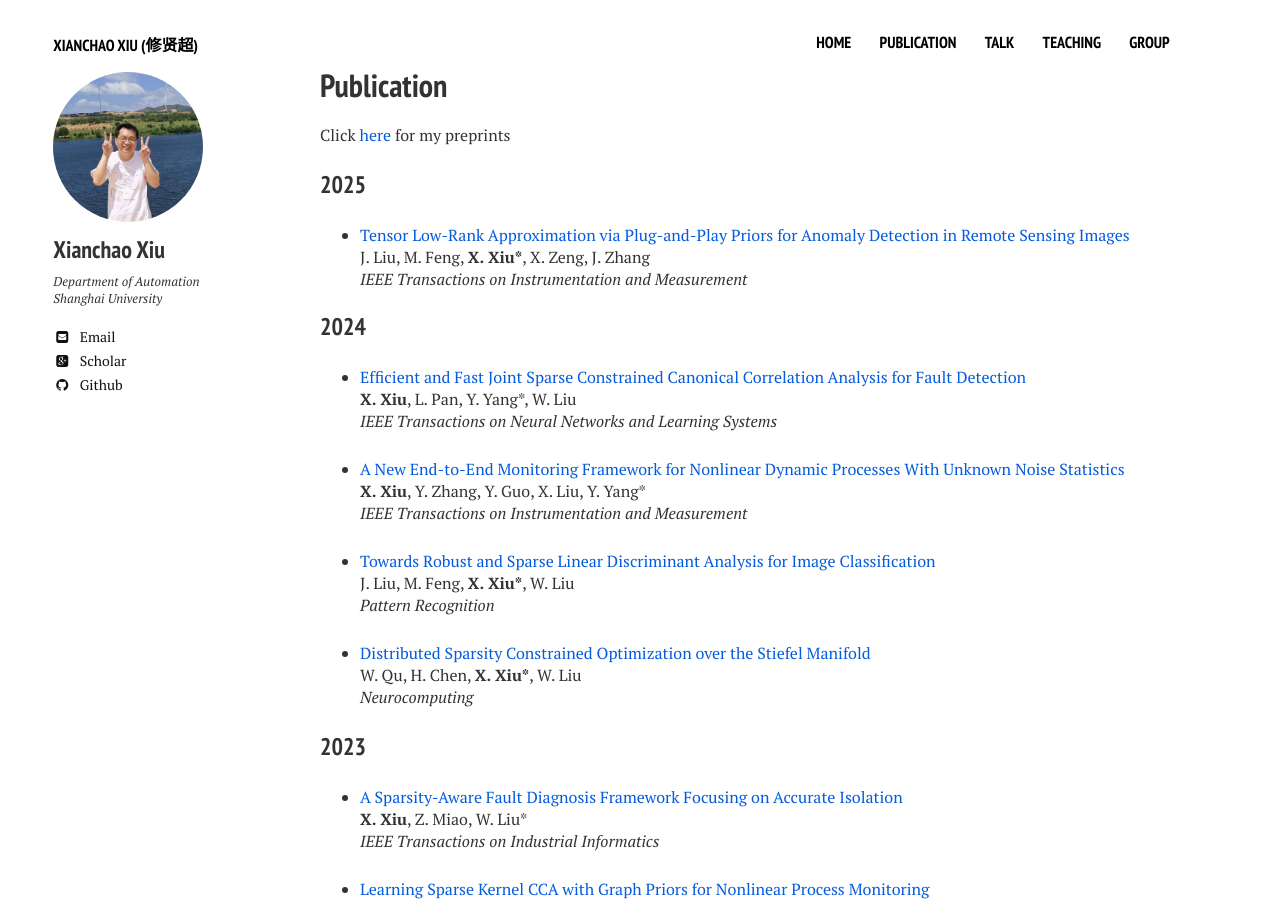
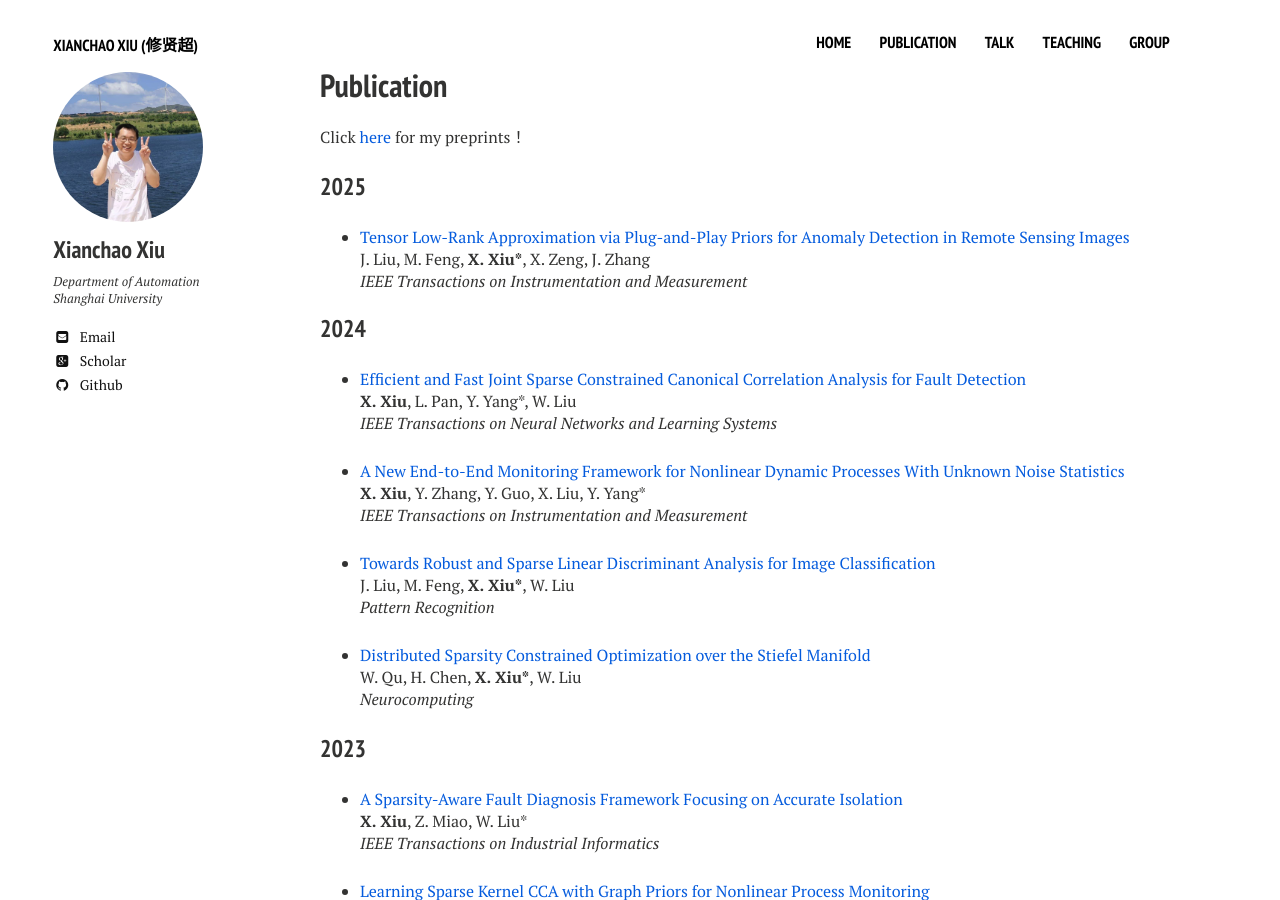
Before and after one commit to xianchaoxiu/xianchaoxiu.github.io, a Jekyll site: the page built from publication/index.md, in a window 1280 px wide and 900 px high. Built offline with Jekyll 4.4.1, drawn with Linux system fonts in a browser that asks for light colours; nearby versions of some CDN libraries.

Commit message:
Update index.md

```diff
--- a/publication/index.md
+++ b/publication/index.md
@@ -9,7 +9,7 @@ share: false
 ---
 
 
-Click <a href="https://arxiv.org/search/?query=xiu%2C+xianchao&searchtype=all&abstracts=show&order=-announced_date_first&size=50" class="textlink" target="_blank"> here </a> for my preprints
+Click <a href="https://arxiv.org/search/?query=xiu%2C+xianchao&searchtype=all&abstracts=show&order=-announced_date_first&size=50" class="textlink" target="_blank"> here </a> for my preprints！
 
 
 ### 2025
```
